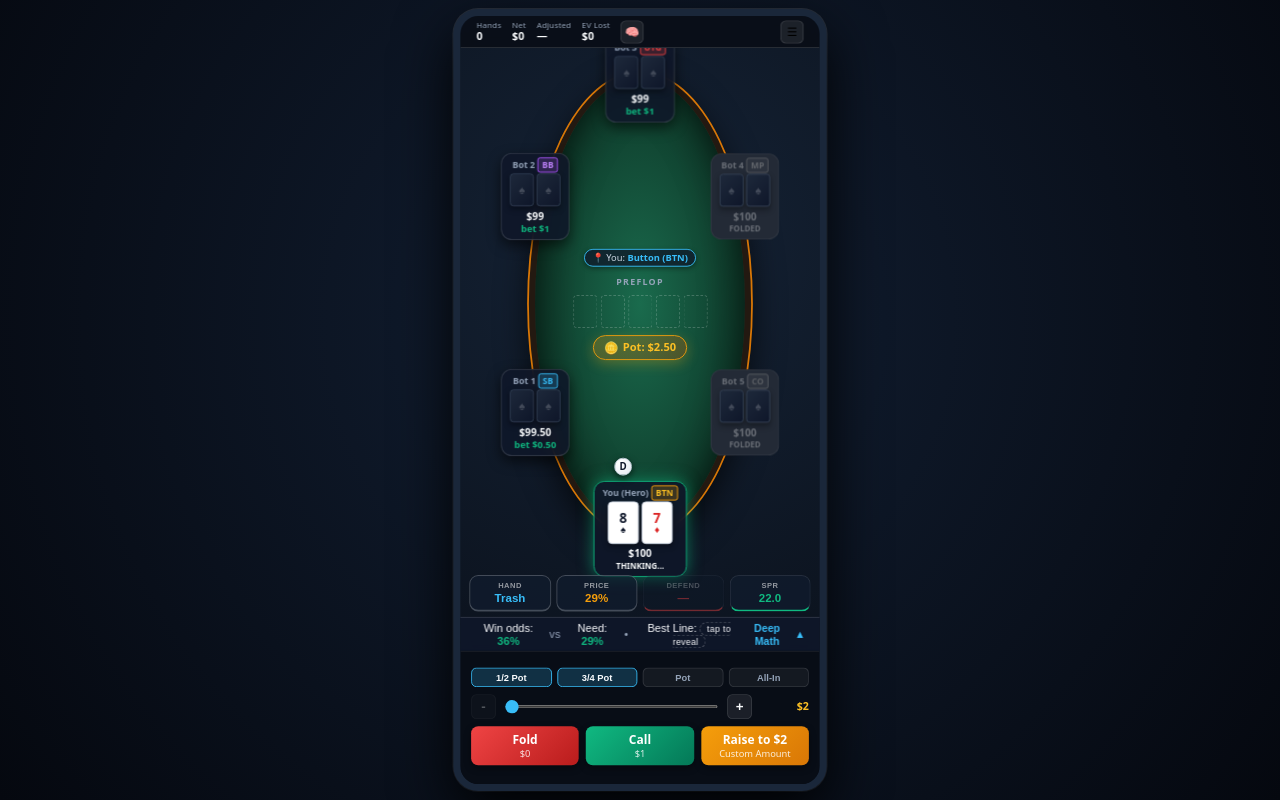
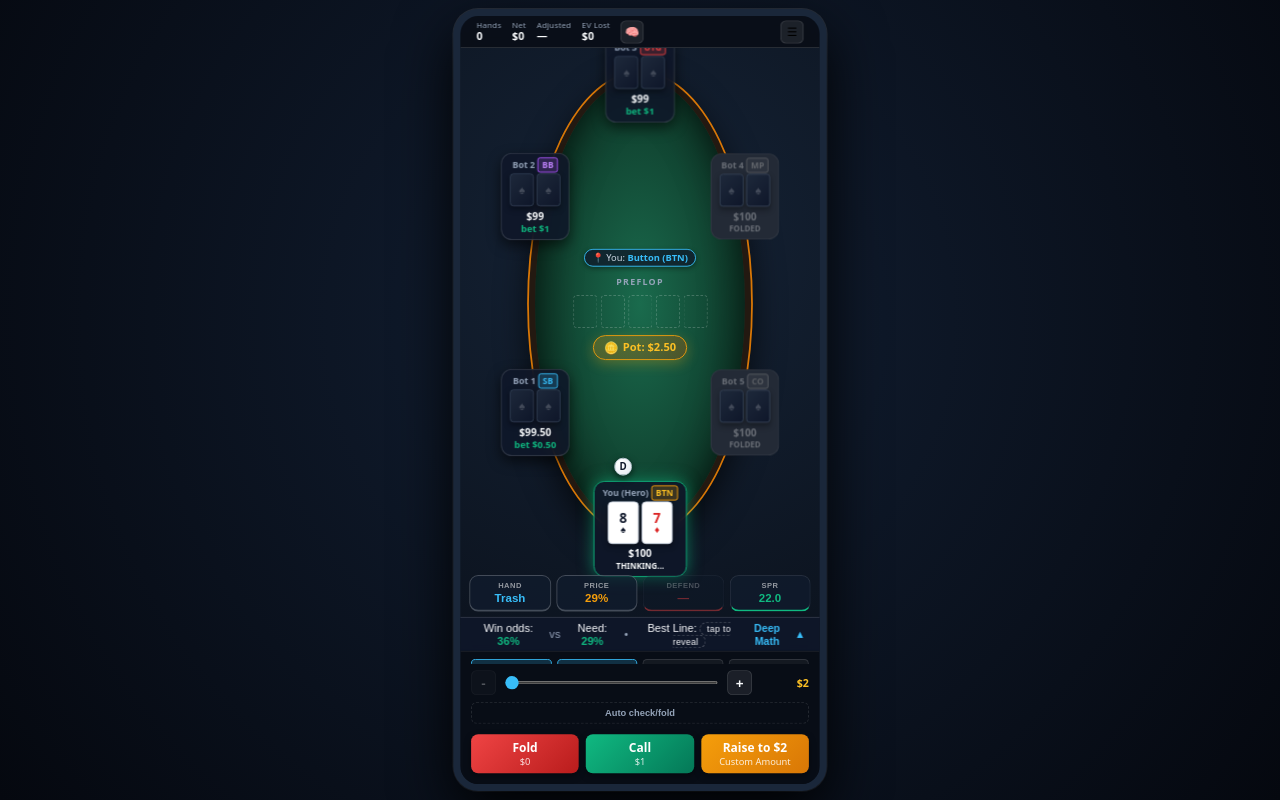
Before and after one commit to sravanreddy001/poker, a React (Vite) app: page / in a window 1280 px wide. Built offline with nearby package versions, Linux system fonts and the light colour scheme.

Commit message:
feat: add deselectable auto check/fold toggle
Arms check-or-fold ahead of the hero's turn so it fires the moment
it's legal, skipping the click on hands not worth thinking about.
Stays armed across hands until toggled off or overridden by a manual
call/bet/raise.

```diff
--- a/src/App.tsx
+++ b/src/App.tsx
@@ -69,6 +69,10 @@ export default function App() {
   // the hero runs out of chips, or they take everyone else's.
   const [sessionOver, setSessionOver] = useState<null | 'busted' | 'swept'>(null);
   const [menuOpen, setMenuOpen] = useState(false);
+  // Armed ahead of the hero's turn so a check-or-fold decision fires the
+  // instant it's legal, instead of waiting on a click. Stays armed across
+  // hands until the player turns it off or takes a different action.
+  const [autoCheckFold, setAutoCheckFold] = useState(false);
   const [decisions, setDecisions] = useState<DecisionRecord[]>([]);
   const [revealed, setRevealed] = useState(false);
   const [lastFeedback, setLastFeedback] = useState<DecisionRecord | null>(null);
@@ -205,6 +209,17 @@ export default function App() {
     },
     [analysis, allCandidates, snapMemory, state.street, state.pot],
   );
+
+  // Auto-fires the moment it's legal: check with nothing to call, fold facing
+  // one. Skips a beat so the felt reads before the decision resolves, same as
+  // a bot turn does.
+  useEffect(() => {
+    if (!autoCheckFold || !heroTurn || !analysis) return;
+    const timer = setTimeout(() => {
+      act(analysis.toCall > 0 ? { type: 'fold' } : { type: 'check' });
+    }, BOT_ACTION_MS);
+    return () => clearTimeout(timer);
+  }, [autoCheckFold, heroTurn, analysis, act]);
 
   // Fit the 420x880 frame into whatever window the player has, rather than
   // letting a short laptop viewport crush the table into the cards.
@@ -455,9 +470,18 @@ export default function App() {
               stack={hero.stack}
               bigBlind={shown.state.bigBlind}
               sizeButtons={sizeButtons}
-              onAct={act}
+              onAct={(action) => {
+                // A manual call/bet/raise overrides autopilot for good — it means
+                // the player wants the wheel back, not just this one street.
+                if (action.type === 'call' || action.type === 'bet' || action.type === 'raise') {
+                  setAutoCheckFold(false);
+                }
+                act(action);
+              }}
               disabled={!heroTurn || !analysis}
               hidePresets={coachDensity === 'off'}
+              autoCheckFold={autoCheckFold}
+              onToggleAutoCheckFold={() => setAutoCheckFold((v) => !v)}
             />
           )}
 
--- a/src/components/ActionBar.tsx
+++ b/src/components/ActionBar.tsx
@@ -14,6 +14,9 @@ export interface ActionBarProps {
   disabled?: boolean;
   /** Practice mode: hide the 1/2, 3/4, pot, all-in preset pills — the slider still reaches every amount. */
   hidePresets?: boolean;
+  /** Armed: check-or-fold fires the instant it's legal, no click needed. */
+  autoCheckFold?: boolean;
+  onToggleAutoCheckFold?: () => void;
 }
 
 export const ActionBar: React.FC<ActionBarProps> = ({
@@ -25,6 +28,8 @@ export const ActionBar: React.FC<ActionBarProps> = ({
   onAct,
   disabled = false,
   hidePresets = false,
+  autoCheckFold = false,
+  onToggleAutoCheckFold,
 }) => {
   const isRaise = toCall > 0;
   const minAmount = isRaise ? Math.min(stack, Math.max(toCall * 2, bigBlind * 2)) : Math.min(stack, bigBlind);
@@ -115,6 +120,20 @@ export const ActionBar: React.FC<ActionBarProps> = ({
         <span className="selected-amount-badge">{money(selectedAmount)}</span>
       </div>
 
+      {/* Autopilot: arms check-or-fold ahead of the decision so it fires the
+          instant it's legal. Deselectable — tap again to take the wheel back. */}
+      {onToggleAutoCheckFold && (
+        <button
+          type="button"
+          className={`auto-checkfold-pill ${autoCheckFold ? 'active' : ''}`}
+          onClick={onToggleAutoCheckFold}
+          aria-pressed={autoCheckFold}
+          aria-label={autoCheckFold ? 'Auto check/fold armed — tap to disarm' : 'Arm auto check/fold'}
+        >
+          {autoCheckFold ? '✓ Auto check/fold armed' : 'Auto check/fold'}
+        </button>
+      )}
+
       {/* 3. Primary Action Buttons */}
       <div className="action-grid">
         {toCall > 0 ? (
--- a/src/styles.css
+++ b/src/styles.css
@@ -576,6 +576,28 @@ html, body {
   color: var(--text-main);
 }
 
+.auto-checkfold-pill {
+  width: 100%;
+  padding: 5px 8px;
+  margin-bottom: 4px;
+  font-size: 10.5px;
+  font-weight: 700;
+  border-radius: 6px;
+  border: 1px dashed var(--panel-border);
+  background: transparent;
+  color: var(--text-secondary);
+  cursor: pointer;
+  text-align: center;
+  transition: all 0.15s ease;
+}
+
+.auto-checkfold-pill.active {
+  border-style: solid;
+  border-color: var(--emerald);
+  background: rgba(52, 211, 153, 0.15);
+  color: var(--emerald);
+}
+
 .slider-controls-row {
   display: flex;
   align-items: center;
```
